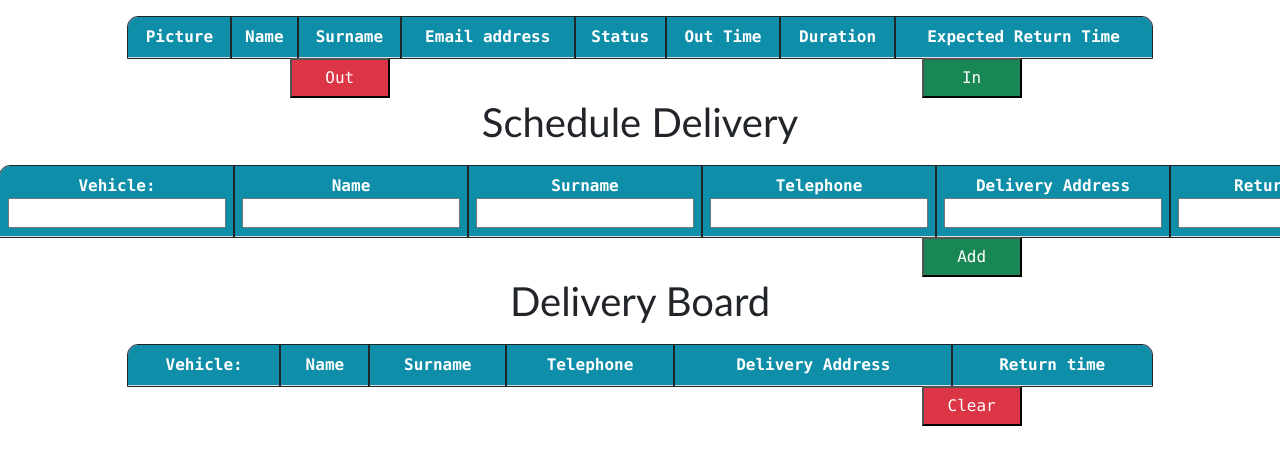
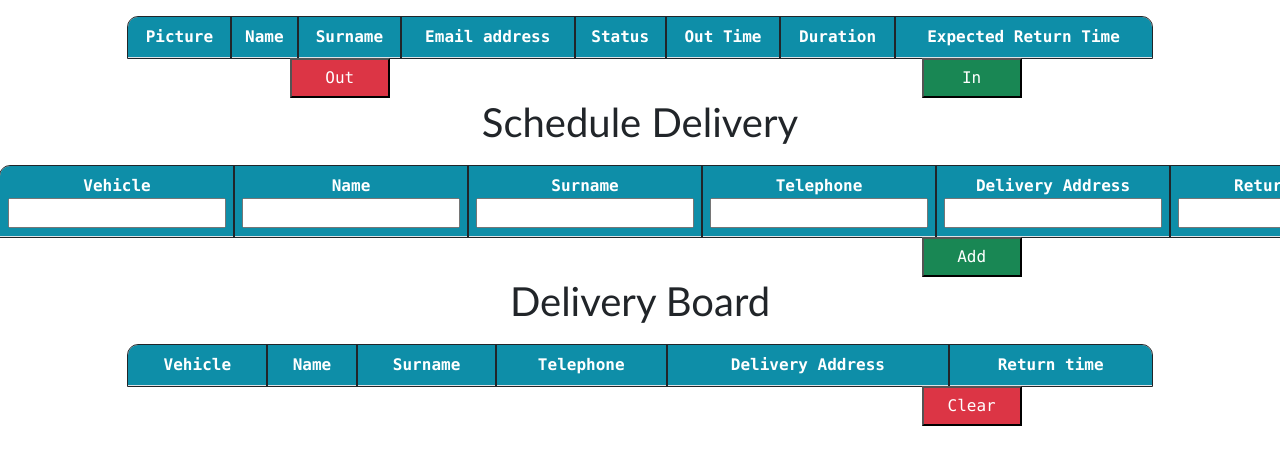
Before and after one commit to Mataiaz/Mathias_Bjarnason_sp1, a plain HTML site: page Web Application/index.html in a window 1280 px wide. Shown: the part 133-598 px from the top of the page. Drawn offline with nearby package versions, Linux system fonts and the light colour scheme; no server answers.

Commit message:
removed the : from the headline vehicle in schedule delivery and delivery board

```diff
--- a/Web Application/index.html
+++ b/Web Application/index.html
@@ -57,7 +57,7 @@
     <h1 class="title">Schedule Delivery</h1>
     <table class="table"" id="scheduleTable">
       <tr>
-        <th>Vehicle:<div><input type="text"></div>
+        <th>Vehicle<div><input type="text"></div>
         </th>
         <th>Name<div><input type="text"></th>
         <th>Surname<div><input type="text"></th>
@@ -72,7 +72,7 @@
     <h1 class="title">Delivery Board</h1>
     <table class="table" id="deliveryTable">
       <tr>
-        <th>Vehicle:</th>
+        <th>Vehicle</th>
         <th>Name</th>
         <th>Surname</th>
         <th>Telephone</th>
--- a/Web Application/wdt_app.js
+++ b/Web Application/wdt_app.js
@@ -123,7 +123,7 @@ function staffOut() {
                 hour -= 24;
             }
             while( min > 59) {
-                min -= 60
+                min -= 60;
             }
         }
         staff[i].duration = hours + "hrs " + minutes + "min";
```
